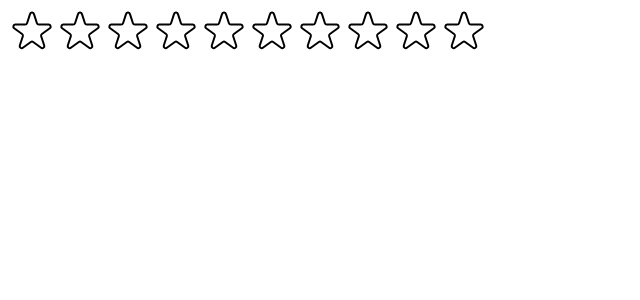
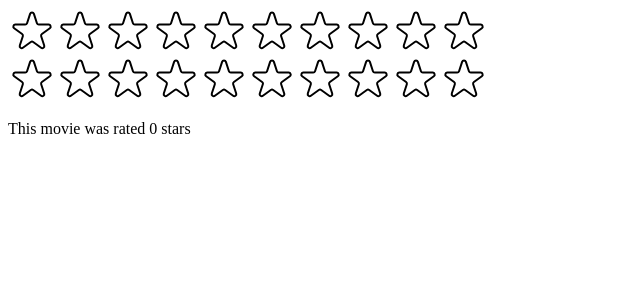
Before and after one commit to BratislavPanajotovic/Thunders, a React (Create React App) app: page / in a window 1280 px wide. Shown: the top 300 px of the page, without its empty margins (0-640 px from the left). Built offline with nearby package versions, Linux system fonts and the light colour scheme.

Commit message:
improving reusabillity with props

```diff
--- a/src/StarRating.js
+++ b/src/StarRating.js
@@ -10,17 +10,25 @@
   display: "flex",
 };
 
-const textStyle = {
-  lineHeight: "0",
-  margin: "0",
-};
-
-export default function StarRating({ maxRating }) {
+export default function StarRating({
+  maxRating = 10,
+  color = "#fcc419",
+  size = 48,
+  onSetRating,
+}) {
   const [rating, setRating] = useState(0);
   const [tempRating, setTempRating] = useState(0);
   function handleRating(rating) {
     setRating(rating);
+    onSetRating(rating);
   }
+  const textStyle = {
+    lineHeight: "0",
+    margin: "0",
+    color,
+    fontSize: `${size / 1.5}px`,
+  };
+
   return (
     <div style={containerStyle}>
       <div style={starContainerStyle}>
@@ -31,6 +39,8 @@
             full={tempRating ? tempRating >= i + 1 : rating >= i + 1}
             onHoverIn={() => setTempRating(i + 1)}
             onHoverOut={() => setTempRating(0)}
+            color={color}
+            size={size}
           />
         ))}
       </div>
@@ -38,7 +48,13 @@
     </div>
   );
 }
-function Star({ onRate, full, onHoverIn, onHoverOut }) {
+function Star({ onRate, full, onHoverIn, onHoverOut, color, size }) {
+  const starStyle = {
+    width: `${size}px`,
+    height: `${size}px`,
+    display: "block",
+  };
+
   return (
     <span
       role="button"
@@ -51,8 +67,8 @@
         <svg
           xmlns="http://www.w3.org/2000/svg"
           viewBox="0 0 20 20"
-          fill="#000"
-          stroke="#000"
+          fill={color}
+          stroke={color}
         >
           <path d="M9.049 2.927c.3-.921 1.603-.921 1.902 0l1.07 3.292a1 1 0 00.95.69h3.462c.969 0 1.371 1.24.588 1.81l-2.8 2.034a1 1 0 00-.364 1.118l1.07 3.292c.3.921-.755 1.688-1.54 1.118l-2.8-2.034a1 1 0 00-1.175 0l-2.8 2.034c-.784.57-1.838-.197-1.539-1.118l1.07-3.292a1 1 0 00-.364-1.118L2.98 8.72c-.783-.57-.38-1.81.588-1.81h3.461a1 1 0 00.951-.69l1.07-3.292z" />
         </svg>
@@ -74,12 +90,6 @@
     </span>
   );
 }
-
-const starStyle = {
-  width: "48px",
-  height: "48px",
-  display: "block",
-};
 
 /* FULL STAR
 <svg
--- a/src/index.js
+++ b/src/index.js
@@ -1,14 +1,26 @@
-import React from "react";
+import React, { useState } from "react";
 import ReactDOM from "react-dom/client";
 // import "./index.css";
 import App from "./App";
 import reportWebVitals from "./reportWebVitals";
 import StarRating from "./StarRating";
+
+function Test() {
+  const [movieRating, setMovieRating] = useState(0);
+  return (
+    <div>
+      <StarRating color="blue" maxRating={10} onSetRating={setMovieRating} />
+      <p>This movie was rated {movieRating} stars</p>
+    </div>
+  );
+}
+
 const root = ReactDOM.createRoot(document.getElementById("root"));
 root.render(
   <React.StrictMode>
     {/* <App /> */}
     <StarRating maxRating={10} />
+    <Test />
   </React.StrictMode>
 );
 
```
